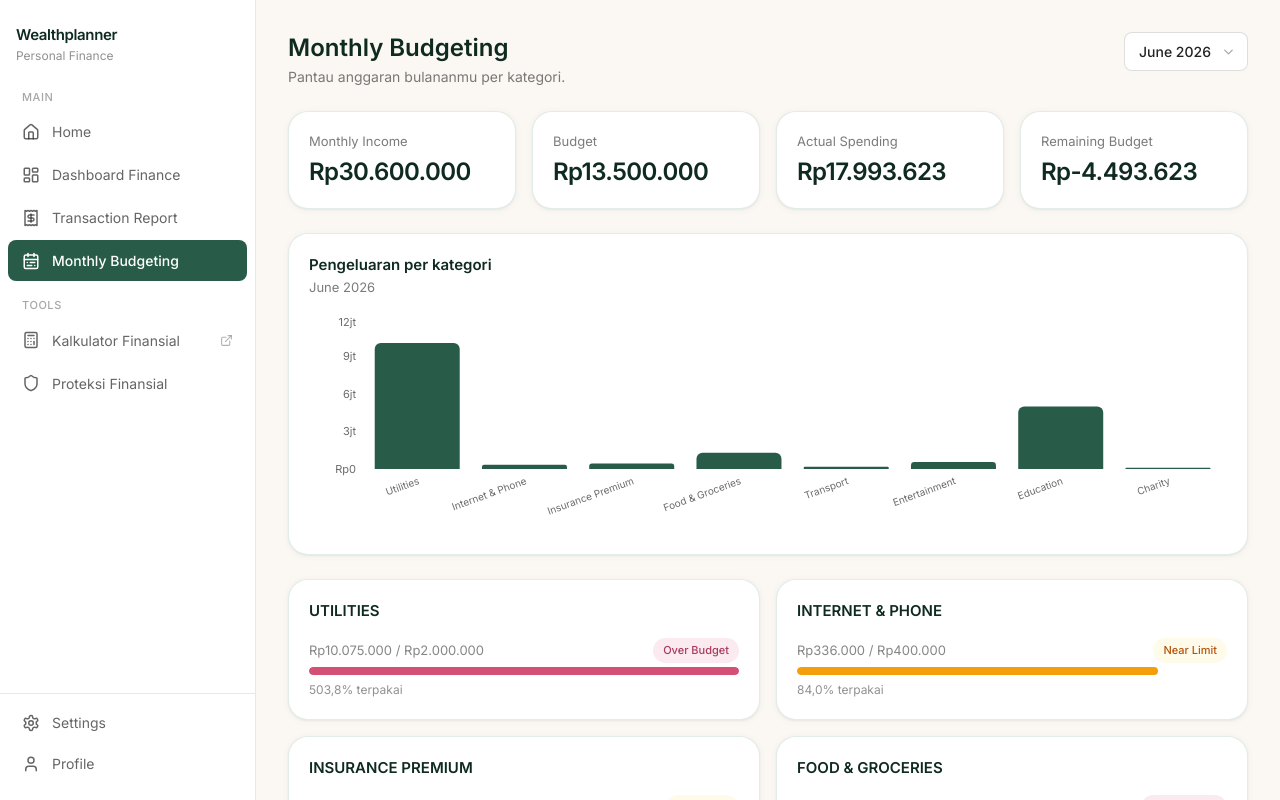
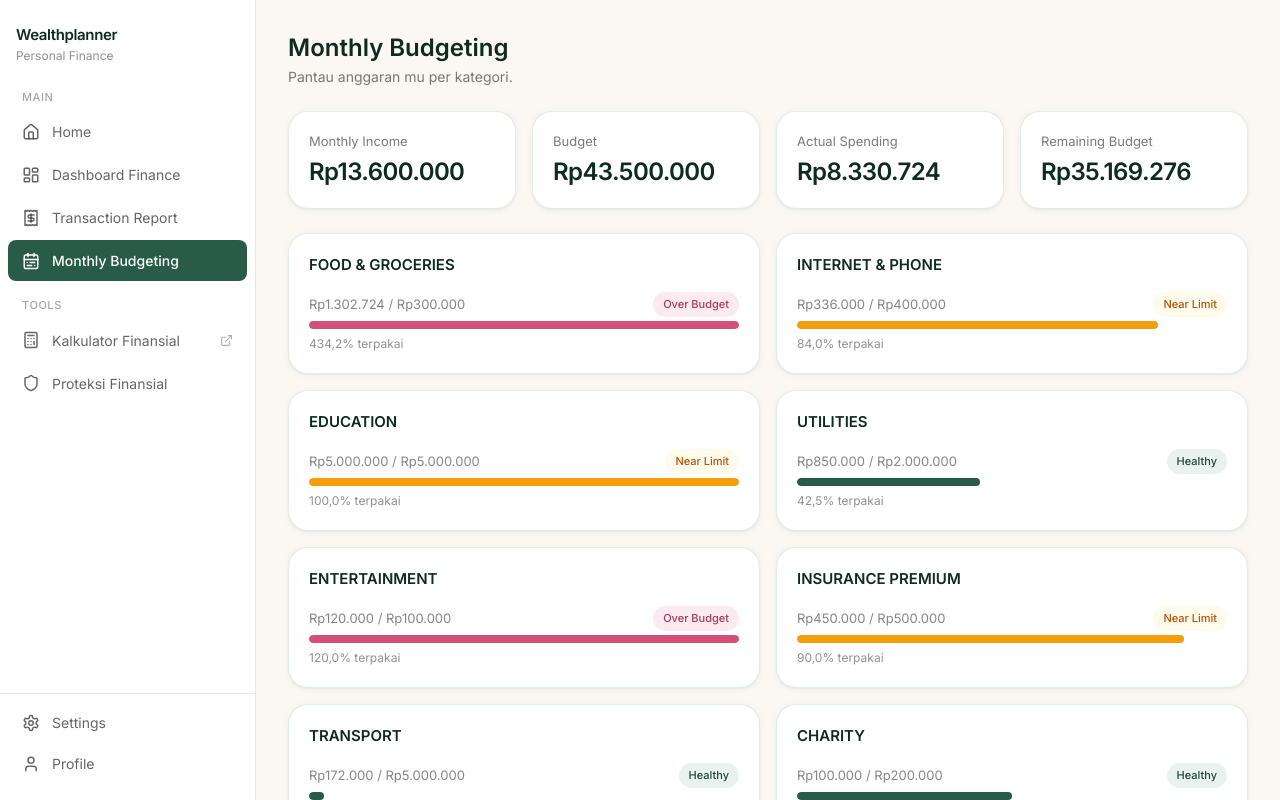
Before and after one commit to jasminework2023/personal-wealthplanner, a React (Vite) app: page /dashboard/budgeting in a window 1280 px wide. Shown: the top 800 px of the page. Built offline with nearby package versions, Linux system fonts and the light colour scheme; the HTML template or start-up script is replaced by a standard one.

Commit message:
Update MonthlyBudgeting.tsx

```diff
--- a/src/pages/MonthlyBudgeting.tsx
+++ b/src/pages/MonthlyBudgeting.tsx
@@ -1,17 +1,121 @@
 import { useState } from "react";
-import { BarChart, Bar, XAxis, YAxis, Tooltip, ResponsiveContainer } from "recharts";
-import { ChevronDown } from "lucide-react";
+import { Check, Pencil, Loader2 } from "lucide-react";
 import { StatCard } from "../components/StatCard";
 import { ChartCard } from "../components/Card";
 import { BudgetProgressBar, StatusBadge } from "../components/ProgressBar";
-import { formatRupiah, formatCompact, formatPercent } from "../lib/format";
+import { formatRupiah, formatPercent } from "../lib/format";
 import { usagePercentage, budgetStatus } from "../data/types";
-import { expenseCategories, totalIncome, totalExpense, budgetExpensePlan } from "../data/budgets";
+import { useFinanceData, getStoredToken } from "../lib/useFinanceData";
 
-const months = ["January", "February", "March", "April", "May", "June 2026", "July", "August"];
+function EditableBudgetCard({
+  category,
+  allocation,
+  realization,
+  month,
+  isRealData,
+  onSaved,
+}: {
+  category: string;
+  allocation: number;
+  realization: number;
+  month: string;
+  isRealData: boolean;
+  onSaved: (category: string, amount: number) => void;
+}) {
+  const [editing, setEditing] = useState(false);
+  const [value, setValue] = useState(String(allocation || ""));
+  const [saving, setSaving] = useState(false);
+  const [err, setErr] = useState("");
+
+  const pct = usagePercentage(realization, allocation);
+  const status = budgetStatus(pct);
+
+  async function handleSave() {
+    const amount = Number(value.replace(/\D/g, ""));
+    if (isNaN(amount) || amount < 0) {
+      setErr("Masukkan angka yang valid.");
+      return;
+    }
+    setErr("");
+    setSaving(true);
+    try {
+      const token = getStoredToken();
+      const res = await fetch(`${import.meta.env.BASE_URL}api/update-budget`, {
+        method: "POST",
+        headers: { "Content-Type": "application/json" },
+        body: JSON.stringify({ token, category, month, amount }),
+      });
+      const data = await res.json();
+      if (!res.ok) throw new Error(data.error || "Gagal menyimpan");
+      onSaved(category, amount);
+      setEditing(false);
+    } catch (e) {
+      setErr(e instanceof Error ? e.message : "Gagal menyimpan");
+    } finally {
+      setSaving(false);
+    }
+  }
+
+  return (
+    <ChartCard title={category.toUpperCase()}>
+      <div className="flex items-center justify-between mb-1">
+        <p className="text-[13px] text-charcoal/55">
+          {formatRupiah(realization)} / {editing ? "" : formatRupiah(allocation)}
+        </p>
+        <StatusBadge status={status} />
+      </div>
+
+      {editing ? (
+        <div className="flex items-center gap-2 mb-2">
+          <input
+            autoFocus
+            inputMode="numeric"
+            value={value}
+            onChange={(e) => setValue(e.target.value.replace(/\D/g, ""))}
+            className="flex-1 border border-charcoal/15 rounded-lg px-2.5 py-1.5 text-[13px]"
+            placeholder="Budget baru (Rp)"
+          />
+          <button
+            onClick={handleSave}
+            disabled={saving}
+            className="bg-forest-600 text-white rounded-lg p-1.5 hover:bg-forest-700 disabled:opacity-50"
+          >
+            {saving ? <Loader2 size={14} className="animate-spin" /> : <Check size={14} />}
+          </button>
+        </div>
+      ) : (
+        <>
+          <BudgetProgressBar usagePct={pct} />
+          <div className="flex items-center justify-between mt-1.5">
+            <p className="text-[12px] text-charcoal/50">{formatPercent(pct)} terpakai</p>
+            {isRealData && (
+              <button
+                onClick={() => {
+                  setValue(String(allocation || ""));
+                  setEditing(true);
+                }}
+                className="text-[12px] text-forest-700 flex items-center gap-1 hover:underline"
+              >
+                <Pencil size={11} /> Edit
+              </button>
+            )}
+          </div>
+        </>
+      )}
+      {err && <p className="text-[12px] text-rose-600 mt-1">{err}</p>}
+    </ChartCard>
+  );
+}
 
 export function MonthlyBudgeting() {
-  const [month, setMonth] = useState("June 2026");
+  const { isRealData, month, totalIncome, totalExpense, byCategory } = useFinanceData();
+  const [overrides, setOverrides] = useState<Record<string, number>>({});
+
+  const expenseRows = byCategory("Expense").map((c) => ({
+    ...c,
+    allocation: overrides[c.category] ?? c.allocation,
+  }));
+  const budgetExpensePlan = expenseRows.reduce((s, c) => s + c.allocation, 0);
   const remaining = budgetExpensePlan - totalExpense;
 
   return (
@@ -19,19 +123,10 @@ export function MonthlyBudgeting() {
       <div className="flex items-start justify-between flex-wrap gap-3">
         <div>
           <h1 className="text-2xl font-semibold text-forest-900">Monthly Budgeting</h1>
-          <p className="text-[14px] text-charcoal/60 mt-0.5">Pantau anggaran bulananmu per kategori.</p>
-        </div>
-        <div className="relative">
-          <select
-            value={month}
-            onChange={(e) => setMonth(e.target.value)}
-            className="appearance-none border border-charcoal/15 bg-white rounded-lg pl-3.5 pr-9 py-2 text-[14px] font-medium"
-          >
-            {months.map((m) => (
-              <option key={m}>{m}</option>
-            ))}
-          </select>
-          <ChevronDown size={15} className="absolute right-3 top-1/2 -translate-y-1/2 pointer-events-none text-charcoal/40" />
+          <p className="text-[14px] text-charcoal/60 mt-0.5">
+            Pantau anggaran {month}mu per kategori.
+            {isRealData && " Klik \u201cEdit\u201d buat ubah budget, otomatis update ke spreadsheet."}
+          </p>
         </div>
       </div>
 
@@ -42,34 +137,18 @@ export function MonthlyBudgeting() {
         <StatCard label="Remaining Budget" value={formatRupiah(remaining)} tone={remaining < 0 ? "rose" : "forest"} />
       </div>
 
-      <ChartCard title="Pengeluaran per kategori" subtitle={month}>
-        <ResponsiveContainer width="100%" height={220}>
-          <BarChart data={expenseCategories.map((c) => ({ name: c.category, value: c.realization }))}>
-            <XAxis dataKey="name" tick={{ fontSize: 10, fill: "#6b6b6b" }} axisLine={false} tickLine={false} interval={0} angle={-20} textAnchor="end" height={60} />
-            <YAxis tickFormatter={(v) => formatCompact(v)} tick={{ fontSize: 11, fill: "#6b6b6b" }} axisLine={false} tickLine={false} width={50} />
-            <Tooltip formatter={(v: number) => formatRupiah(v)} />
-            <Bar dataKey="value" radius={[6, 6, 0, 0]} fill="#285C49" />
-          </BarChart>
-        </ResponsiveContainer>
-      </ChartCard>
-
       <div className="grid grid-cols-1 md:grid-cols-2 gap-4">
-        {expenseCategories.map((c) => {
-          const pct = usagePercentage(c.realization, c.allocation);
-          const status = budgetStatus(pct);
-          return (
-            <ChartCard key={c.category} title={c.category.toUpperCase()}>
-              <div className="flex items-center justify-between mb-1">
-                <p className="text-[13px] text-charcoal/55">
-                  {formatRupiah(c.realization)} / {formatRupiah(c.allocation)}
-                </p>
-                <StatusBadge status={status} />
-              </div>
-              <BudgetProgressBar usagePct={pct} />
-              <p className="text-[12px] text-charcoal/50 mt-1.5">{formatPercent(pct)} terpakai</p>
-            </ChartCard>
-          );
-        })}
+        {expenseRows.map((c) => (
+          <EditableBudgetCard
+            key={c.category}
+            category={c.category}
+            allocation={c.allocation}
+            realization={c.realization}
+            month={month}
+            isRealData={isRealData}
+            onSaved={(category, amount) => setOverrides((o) => ({ ...o, [category]: amount }))}
+          />
+        ))}
       </div>
     </div>
   );
```
